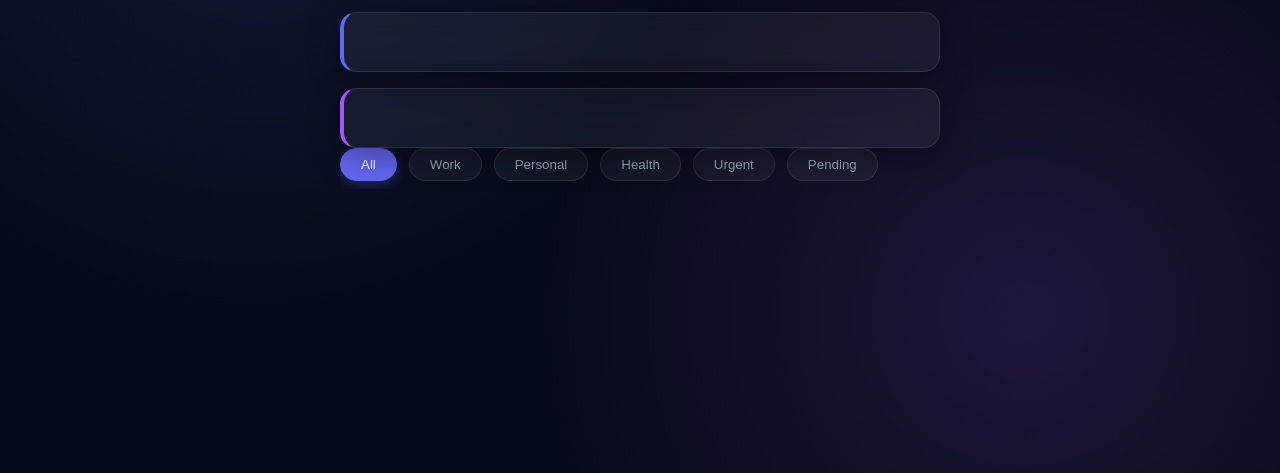
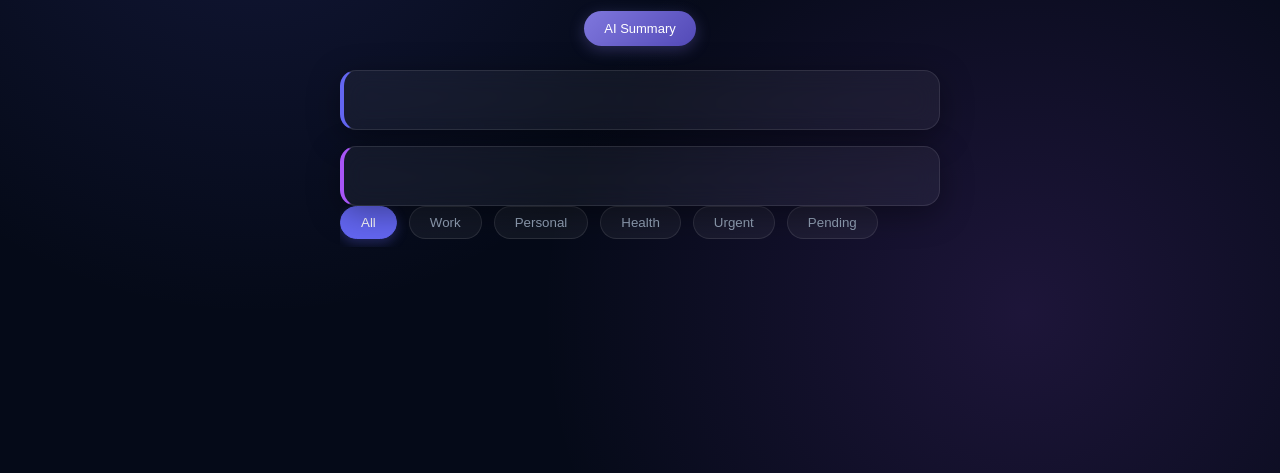
Before and after one commit to Umashankar12345/Voice-AI-Task-Manage, a website: page public/index.html in a window 1280 px wide. Shown: the part 327-800 px from the top of the page. Drawn offline with Linux system fonts and the light colour scheme.

Commit message:
feat: implement AI Daily Summary with voice synthesis

```diff
--- a/public/app.js
+++ b/public/app.js
@@ -133,6 +133,45 @@ if (SpeechRecognition) {
     micBtn.title = "Speech recognition not supported in this browser.";
 }
 
+// --- AI Daily Summary (Step 12) ---
+async function speakDailySummary() {
+  const taskList = tasks.map(t =>
+    `${t.title}, tagged as ${t.tags.join(' and ')}, due ${t.due}, ${t.done ? 'completed' : 'pending'}`
+  ).join('. ');
+
+  aiResponseBox.innerHTML = '<span class="placeholder">AI is preparing your summary...</span>';
+
+  try {
+    const response = await fetch('/api/chat', {
+      method: 'POST',
+      headers: { 'Content-Type': 'application/json' },
+      body: JSON.stringify({
+        system: 'You are a productivity assistant. Summarize the tasks in 2-3 spoken sentences. Be motivating and concise. Mention urgent ones first. Use a friendly, natural tone.',
+        messages: [{ role: 'user', content: `My tasks: ${taskList}` }]
+      })
+    });
+
+    const data = await response.json();
+    if (data.error) {
+       aiResponseBox.textContent = 'Error: ' + data.error.message;
+       return;
+    }
+
+    const summary = data.choices[0].message.content;
+
+    // Speak it out loud
+    const utterance = new SpeechSynthesisUtterance(summary);
+    utterance.rate = 0.95;
+    utterance.pitch = 1;
+    utterance.volume = 1;
+    window.speechSynthesis.speak(utterance);
+
+    aiResponseBox.textContent = summary;
+  } catch (err) {
+    aiResponseBox.textContent = 'Connection error: ' + err.message;
+  }
+}
+
 // --- AI Orchestration (Step 6, 7 & 8) ---
 
 function showMessage(msg) {
@@ -204,7 +243,7 @@ async function processCommand(text) {
   });
 
   try {
-    const response = await fetch('http://localhost:3002/api/chat', {
+    const response = await fetch('/api/chat', {
       method: 'POST',
       headers: { 'Content-Type': 'application/json' },
       body: JSON.stringify({
--- a/public/index.html
+++ b/public/index.html
@@ -37,6 +37,9 @@
                         <span class="icon">🎤</span>
                     </button>
                     <p id="mic-hint">Tap to speak</p>
+                    <button onclick="speakDailySummary()" class="summary-btn">
+                        AI Summary
+                    </button>
                 </div>
 
                 <div class="feedback-container">
--- a/public/style.css
+++ b/public/style.css
@@ -385,3 +385,28 @@ header h1 {
   background: rgba(226, 75, 74, 0.15);
   color: #E24B4A;
 }
+
+/* AI Summary Button */
+.summary-btn {
+  background: linear-gradient(135deg, #7F77DD, #534AB7);
+  color: white;
+  border: none;
+  padding: 10px 20px;
+  border-radius: 20px;
+  cursor: pointer;
+  font-size: 13px;
+  font-weight: 500;
+  margin-top: 15px;
+  box-shadow: 0 4px 15px rgba(127, 119, 221, 0.3);
+  transition: all 0.3s ease;
+}
+
+.summary-btn:hover {
+  opacity: 0.9;
+  transform: translateY(-2px);
+  box-shadow: 0 6px 20px rgba(127, 119, 221, 0.4);
+}
+
+.summary-btn:active {
+  transform: translateY(0);
+}
```
